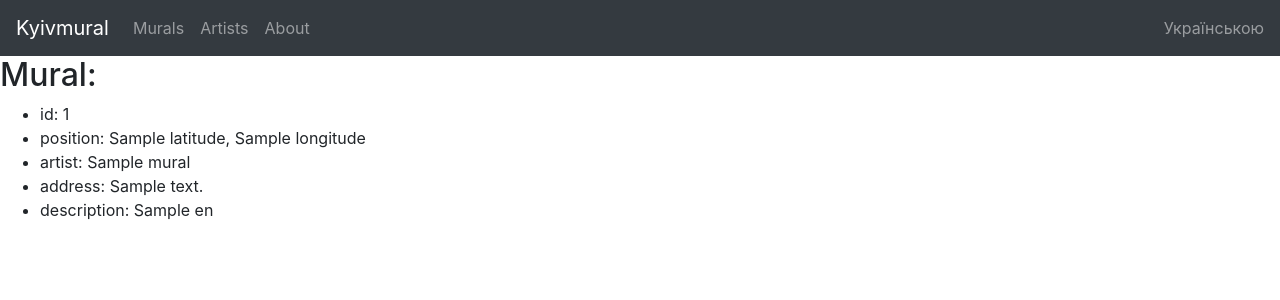
After one commit to grishasergii/kyivmural-app, a Flask app: template kyivmural/templates/mural/detail_view.html in a window 1280 px wide. The commit adds this page. Shown: the top 300 px of the page. Run offline with Flask 2, Linux system fonts and the light colour scheme; the template is opened without the code that fills it: most values are stand-ins (such as "Sample title", 1, 10 or a date in 2020).

Commit message:
added mural detailed view

```diff
--- a/kyivmural/queries/queries.py
+++ b/kyivmural/queries/queries.py
@@ -10,8 +10,8 @@ def get_murals():
     return _get_from_kyivmural_api("murals")
 
 
-def get_mural(mural_id):
-    return _get_from_kyivmural_api(f"murals/{mural_id}")
+def get_mural(mural_id, artist_name):
+    return _get_from_kyivmural_api(f"murals/{mural_id}/{artist_name}")
 
 
 def get_artists():
--- /dev/null
+++ b/kyivmural/templates/mural/detail_view.html
@@ -0,0 +1,21 @@
+{% extends "base.html" %}
+{% block content %}
+    <h2>Mural:</h2>
+    <ul>
+        <li>
+            id: {{ mural.id }}
+        </li>
+        <li>
+            position: {{ mural.geo_position.latitude }}, {{ mural.geo_position.longitude }}
+        </li>
+        <li>
+            artist: {{ mural.artist_name_en }}
+        </li>
+        <li>
+            address: {{ mural.description.en.address }}
+        </li>
+        <li>
+            description: {{ mural.description.en.name }}
+        </li>
+    </ul>
+{% endblock %}
```
Also changed, not shown: kyivmural/routes.py (+7 -1 lines), kyivmural/templates/mural/all.html (+6 -1 lines).
